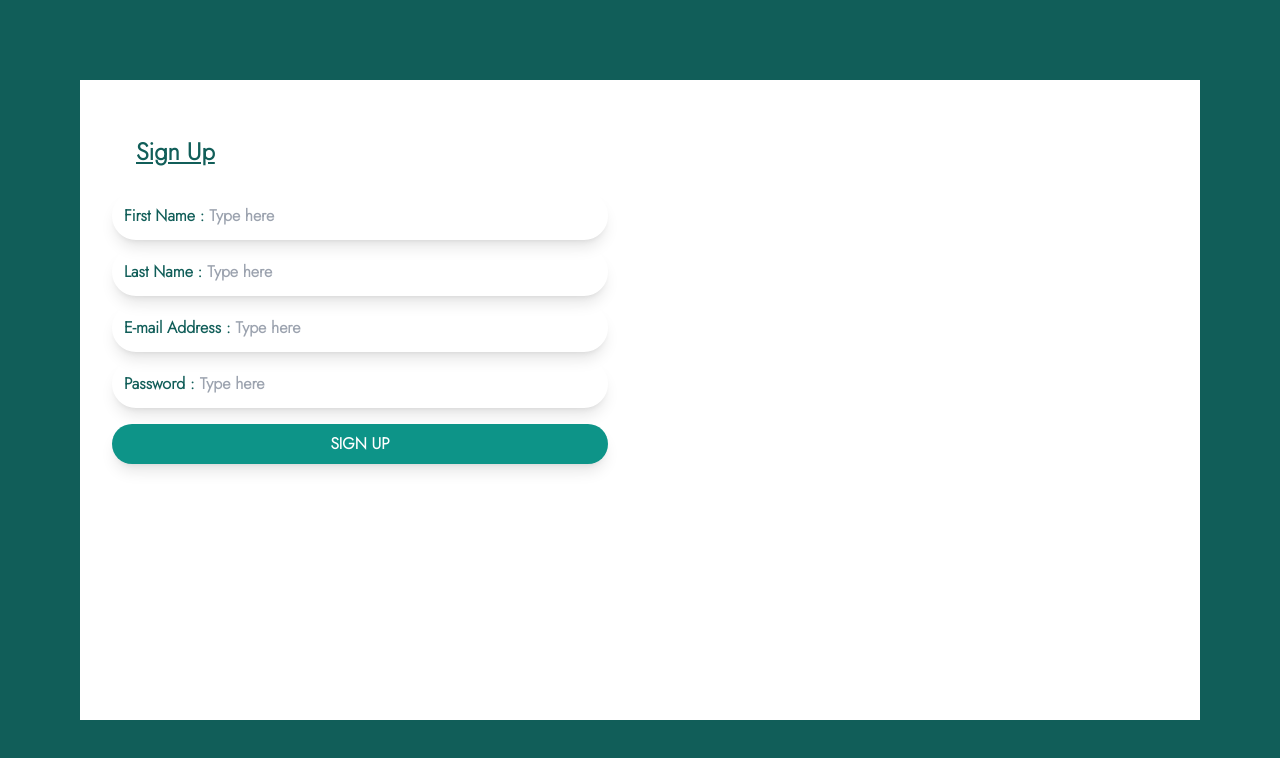
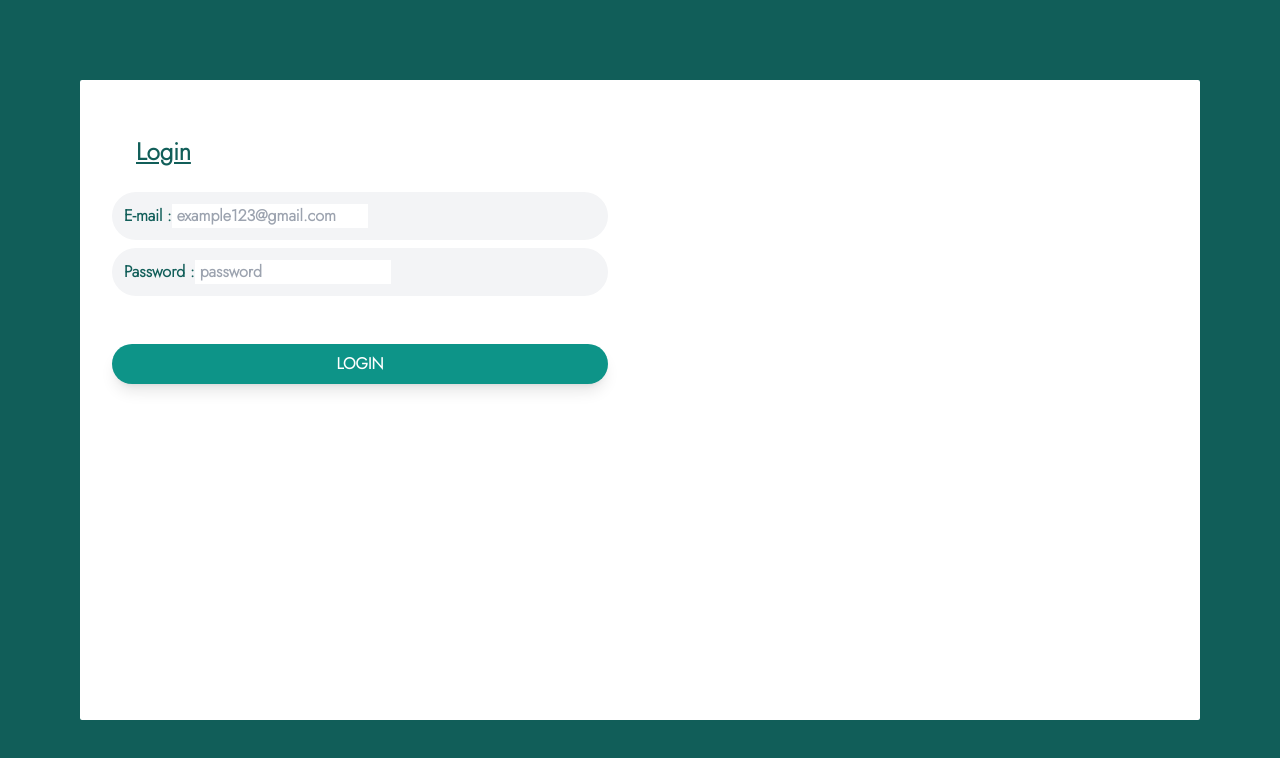
Before and after one commit to SaumyaSingh14-web/UPSC-prep, a React (Create React App) app: page / in a window 1280 px wide. Shown: the top 758 px of the page. Built offline with nearby package versions, Linux system fonts and the light colour scheme.

Commit message:
signup and login components done

```diff
--- a/src/App.js
+++ b/src/App.js
@@ -5,8 +5,8 @@ import Signup from "./components/auth/Signup";
 function App() {
   return (
     <div className="bg-teal-800 h-screen p-20">
-      <div className="bg-white min-h-full">
-        <Signup />
+      <div className="bg-white min-h-full rounded-sm">
+        <Login />
       </div>
     </div>
   );
--- a/src/components/auth/Login.jsx
+++ b/src/components/auth/Login.jsx
@@ -15,20 +15,19 @@ function Login() {
                 Login
             </div>
 
-            <div className='p-3 mb-2 rounded-full shadow-lg hover:bg-white'>
-                E-mail Address :
-                <input type="text" placeholder=" Type here" name='email'/>
+            <div className='p-3 mb-2 rounded-full bg-gray-100 hover:bg-gray-50'>
+                E-mail :
+                <input type="text" placeholder=" example123@gmail.com" name='email'/>
             </div>
 
-            <div className='p-3 mb-4 rounded-full shadow-lg hover:bg-white'>
+            <div className='p-3 mb-12 rounded-full bg-gray-100 hover:bg-gray-50'>
                 Password :
-                <input type="password" placeholder=" Type here" name='pass'/>
+                <input type="password" placeholder=" password" name='pass'/>
             </div>
 
-            <div className='bg-teal-600 shadow-lg rounded-full text-center font-bold text-white p-2 mb-2 hover:bg-teal-700' >
+            <div className='bg-teal-600 shadow-lg rounded-full text-center font-bold text-white p-2 mb-2 hover:bg-teal-800' >
                 <button>LOGIN</button>
             </div>
-
 
         </div>
 
--- a/src/components/auth/Signup.jsx
+++ b/src/components/auth/Signup.jsx
@@ -15,27 +15,27 @@ function Signup() {
                 Sign Up
             </div>
 
-            <div className='p-3 mb-2 rounded-full shadow-lg hover:bg-white'>
+            <div className='p-3 mb-2 rounded-full bg-gray-100 hover:bg-gray-50'>
                 First Name :
-                <input type="text" placeholder=' Type here' name='firstName'/>
+                <input type="text" placeholder=' your first name' name='firstName'/>
             </div>
 
-            <div className='p-3 mb-2 rounded-full shadow-lg hover:bg-white'>
+            <div className='p-3 mb-2 rounded-full bg-gray-100 hover:bg-gray-50'>
                 Last Name :
-                <input type="text" placeholder=' Type here' name='lastName'/>
+                <input type="text" placeholder=' your last name' name='lastName'/>
             </div>
 
-            <div className='p-3 mb-2 rounded-full shadow-lg hover:bg-white'>
-                E-mail Address :
-                <input type="text" placeholder=" Type here" name='email'/>
+            <div className='p-3 mb-2 rounded-full bg-gray-100 hover:bg-gray-50'>
+                E-mail :
+                <input type="text" placeholder=" example123@gmail.com" name='email'/>
             </div>
 
-            <div className='p-3 mb-4 rounded-full shadow-lg hover:bg-white'>
+            <div className='p-3 mb-4 rounded-full bg-gray-100 hover:bg-gray-50'>
                 Password :
-                <input type="password" placeholder=" Type here" name='pass'/>
+                <input type="password" placeholder=" password" name='pass'/>
             </div>
 
-            <div className='bg-teal-600 shadow-lg rounded-full text-center font-bold text-white p-2 mb-2 hover:bg-teal-700' >
+            <div className='bg-teal-600 shadow-lg rounded-full text-center font-bold text-white p-2 mb-2 hover:bg-teal-800' >
                 <button>SIGN UP</button>
             </div>
 
```
